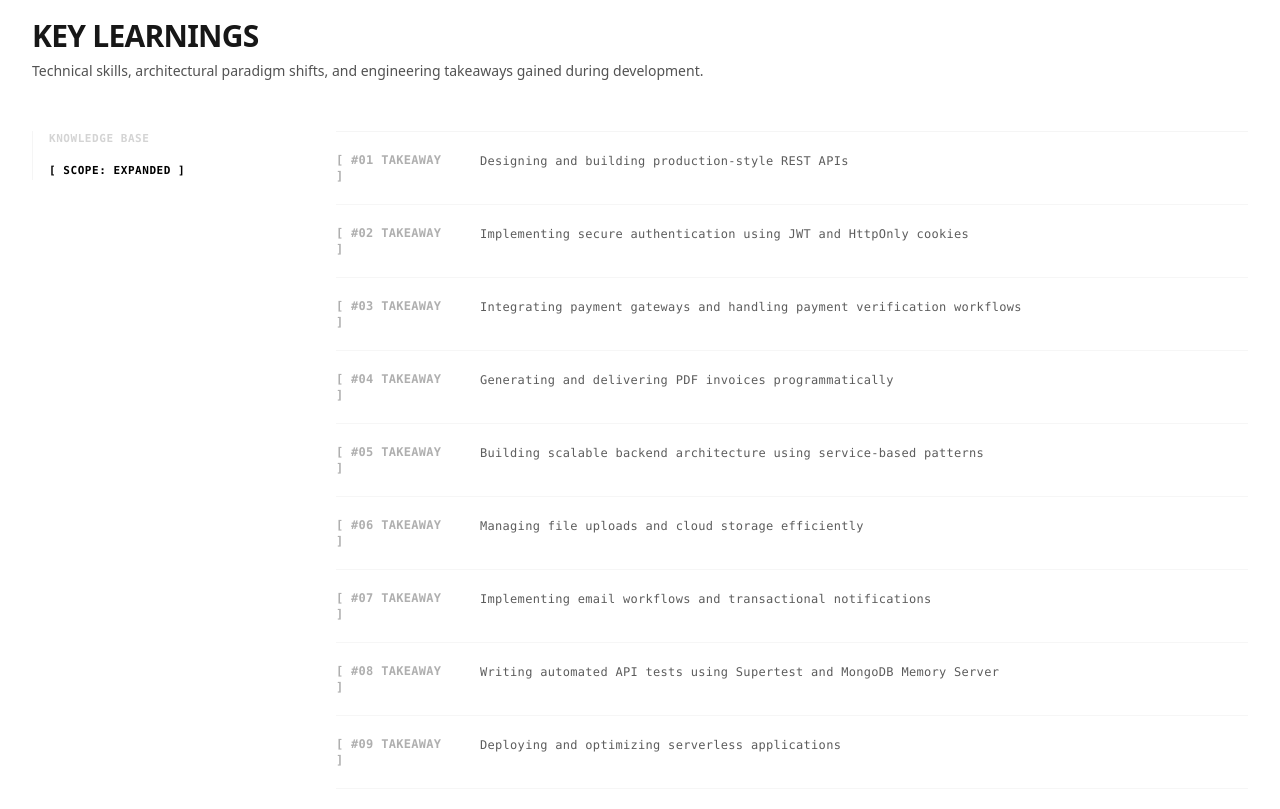
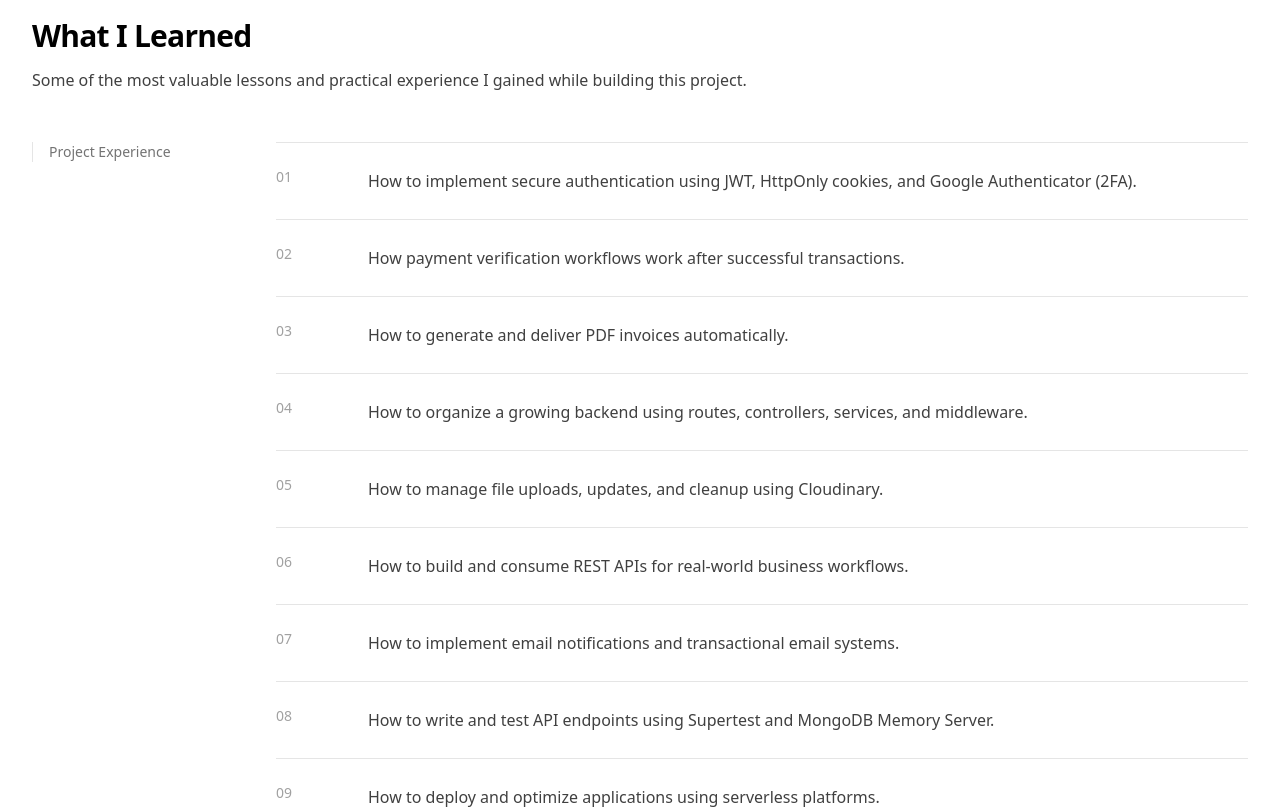
Before and after one commit to md-faizanahmad/Md_Faizan_Ahmad_Portfolio, a Next.js app: page /projects/mystore-admin-dashboard in a window 1280 px wide. Shown: the part 2440-3249 px from the top of the page. Built offline with nearby package versions, Linux system fonts and the light colour scheme.

Commit message:
refactor(project-learning): simplify design and rewrite learnings

```diff
--- a/src/components/projects/components/ProjectLearning.tsx
+++ b/src/components/projects/components/ProjectLearning.tsx
@@ -1,6 +1,4 @@
 "use client";
-
-import React from "react";
 
 interface ProjectLearningProps {
   learning: string[];
@@ -10,68 +8,48 @@ export default function ProjectLearning({ learning }: ProjectLearningProps) {
   if (!learning?.length) return null;
 
   return (
-    <section
-      className="w-full bg-white text-black transition-colors duration-300 dark:bg-black dark:text-white font-mono select-none"
-      aria-labelledby="key-learnings-heading"
-      itemScope
-      itemType="https://schema.org/TechArticle"
-    >
-      {/* Structural layout alignment tracking with core grid margins */}
+    <section className="w-full bg-white text-black transition-colors duration-300 dark:bg-black dark:text-white">
       <div className="mx-auto max-w-7xl px-4 py-12 sm:px-6 lg:px-8">
-        {/* Unified Layout Primary Section Header */}
-        <div className="space-y-1.5 max-w-4xl text-left mb-12 font-sans">
-          <h2
-            id="key-learnings-heading"
-            className="text-xl font-extrabold uppercase tracking-tight sm:text-2xl md:text-3xl text-neutral-900 dark:text-white"
-            itemProp="name"
-          >
-            Key Learnings
+        {/* Header */}
+        <div className="mb-12 max-w-4xl space-y-3">
+          <h2 className="text-2xl font-bold tracking-tight md:text-3xl">
+            What I Learned
           </h2>
-          <p className="text-sm leading-relaxed text-neutral-600 dark:text-neutral-400">
-            Technical skills, architectural paradigm shifts, and engineering
-            takeaways gained during development.
+
+          <p className="text-base leading-7 text-neutral-700 dark:text-neutral-300">
+            Some of the most valuable lessons and practical experience I gained
+            while building this project.
           </p>
         </div>
 
-        {/* Master Retrospective Log Matrix Tracking Layout */}
-        <div className="grid gap-10 lg:grid-cols-[240px_1fr] lg:gap-16">
-          {/* LEFT COLUMN: Sidebar Indicator Registry Directory */}
+        {/* Content */}
+        <div className="grid gap-10 lg:grid-cols-[180px_1fr] lg:gap-16">
+          {/* Sidebar */}
           <aside className="hidden lg:block">
-            <div className="sticky top-32 space-y-4 border-l border-neutral-100 dark:border-neutral-900 pl-4 text-[11px] uppercase tracking-wider text-neutral-400 dark:text-neutral-500">
-              <div className="text-neutral-300 dark:text-neutral-700 font-bold">
-                Knowledge Base
-              </div>
-              <div className="text-black dark:text-white font-bold">
-                [ Scope: Expanded ]
-              </div>
+            <div className="sticky top-32 border-l border-neutral-200 pl-4 dark:border-neutral-800">
+              <p className="text-sm font-medium text-neutral-500 dark:text-neutral-400">
+                Project Experience
+              </p>
             </div>
           </aside>
 
-          {/* RIGHT COLUMN: Flat Minimalist Review Viewport */}
-          <main>
-            <ul
-              className="divide-y divide-neutral-100 dark:divide-neutral-900 border-t border-b border-neutral-100 dark:border-neutral-900 lg:border-b-0 font-mono text-xs tracking-wide"
-              aria-label="Core engineering takeaways and lessons learned"
-              itemProp="educationalUse"
-            >
-              {learning.map((item, index) => (
-                <li
-                  key={item}
-                  className="group grid grid-cols-1 gap-2 py-5 sm:grid-cols-[120px_1fr] sm:gap-6 items-start transition-all duration-300 opacity-85 hover:opacity-100"
-                >
-                  {/* Technical Log Protocol Indicator */}
-                  <div className="text-neutral-400 dark:text-neutral-600 font-bold text-[10px] sm:text-xs">
-                    [ #{String(index + 1).padStart(2, "0")} TAKEAWAY ]
-                  </div>
+          {/* Learning List */}
+          <div className="divide-y divide-neutral-200 border-y border-neutral-200 dark:divide-neutral-800 dark:border-neutral-800">
+            {learning.map((item, index) => (
+              <div
+                key={item}
+                className="grid gap-4 py-6 sm:grid-cols-[60px_1fr] sm:gap-8"
+              >
+                <div className="text-sm font-medium text-neutral-400 dark:text-neutral-500">
+                  {String(index + 1).padStart(2, "0")}
+                </div>
 
-                  {/* Core Takeaway Description Asset */}
-                  <div className="text-neutral-700 dark:text-neutral-300 transition-colors duration-150 group-hover:text-black dark:group-hover:text-white font-sans sm:font-mono text-sm sm:text-xs leading-relaxed">
-                    {item}
-                  </div>
-                </li>
-              ))}
-            </ul>
-          </main>
+                <div className="text-base leading-7 text-neutral-700 dark:text-neutral-300">
+                  {item}
+                </div>
+              </div>
+            ))}
+          </div>
         </div>
       </div>
     </section>
--- a/src/data/project.json
+++ b/src/data/project.json
@@ -135,18 +135,17 @@
     ],
 
     "learning": [
-      "Designing and building production-style REST APIs",
-      "Implementing secure authentication using JWT and HttpOnly cookies",
-      "Integrating payment gateways and handling payment verification workflows",
-      "Generating and delivering PDF invoices programmatically",
-      "Building scalable backend architecture using service-based patterns",
-      "Managing file uploads and cloud storage efficiently",
-      "Implementing email workflows and transactional notifications",
-      "Writing automated API tests using Supertest and MongoDB Memory Server",
-      "Deploying and optimizing serverless applications",
-      "Designing applications with maintainability and scalability in mind"
+      "How to implement secure authentication using JWT, HttpOnly cookies, and Google Authenticator (2FA).",
+      "How payment verification workflows work after successful transactions.",
+      "How to generate and deliver PDF invoices automatically.",
+      "How to organize a growing backend using routes, controllers, services, and middleware.",
+      "How to manage file uploads, updates, and cleanup using Cloudinary.",
+      "How to build and consume REST APIs for real-world business workflows.",
+      "How to implement email notifications and transactional email systems.",
+      "How to write and test API endpoints using Supertest and MongoDB Memory Server.",
+      "How to deploy and optimize applications using serverless platforms.",
+      "How challenging it is to keep a full-stack application maintainable as new features are added."
     ],
-
     "futureImprovements": [
       "Advanced admin permission management",
       "Real-time notifications and order updates",
```
Also changed, not shown: src/app/projects/[slug]/page.tsx (+0 -8 lines).
